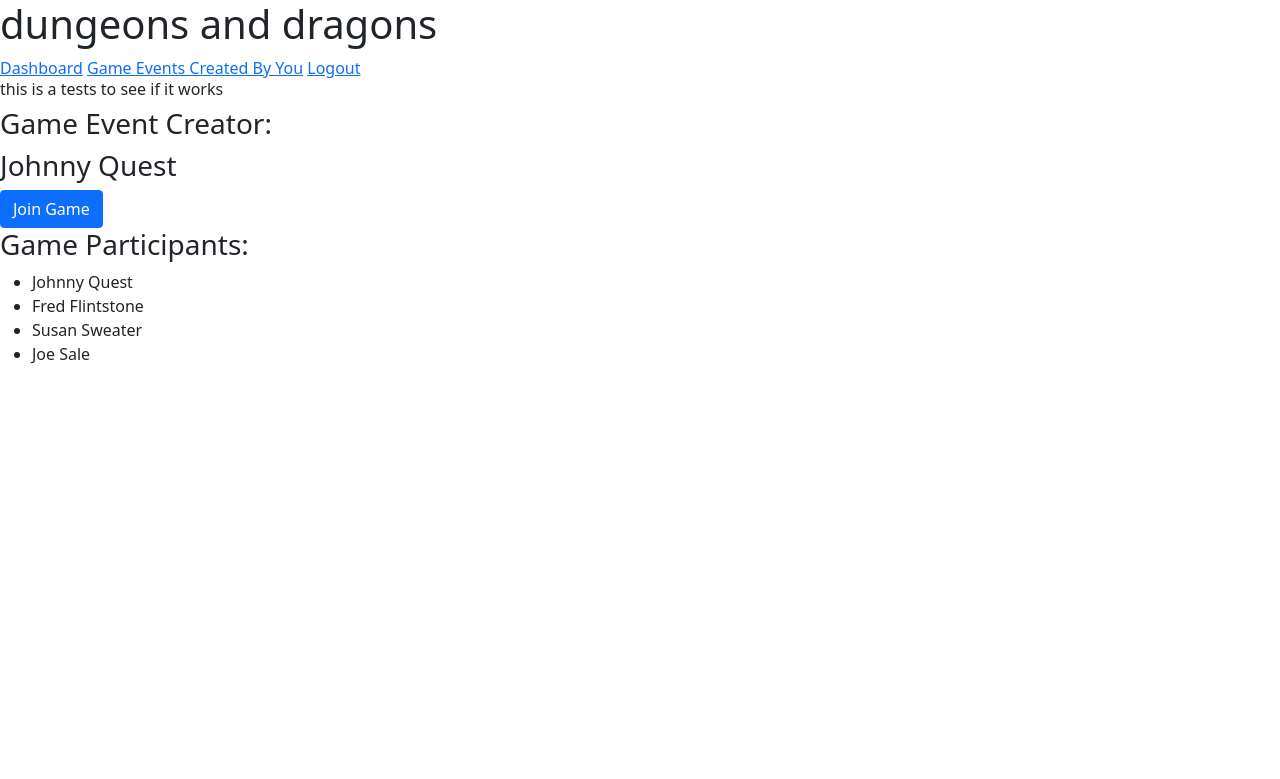
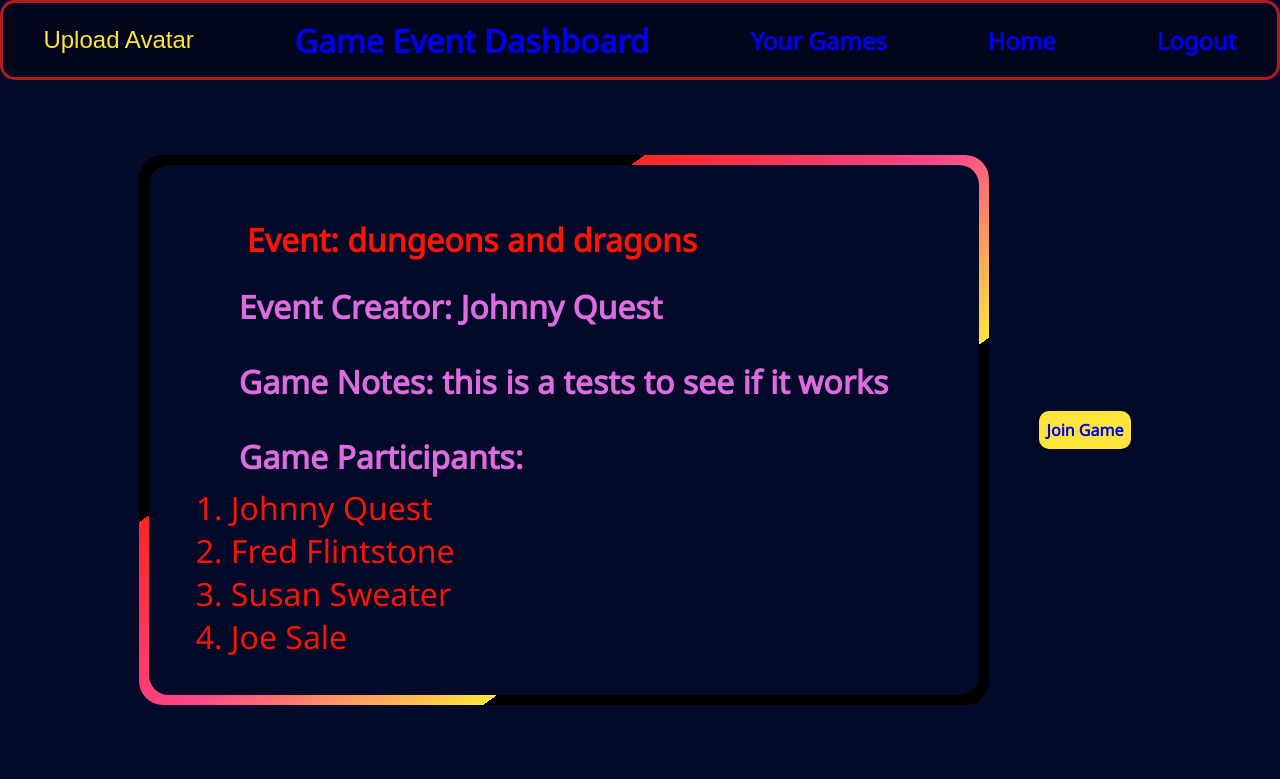
Before and after one commit to tootsie60/nerd2, a Django app: template nerdquest2/eventsApp/templates/one_game.html in a window 1280 px wide. Shown: the top 779 px of the page. Run offline with Django 3.2, Linux system fonts and the light colour scheme; the template is opened without the code that fills it: values that come from a table or form of the project are taken from there, others are empty; data comes from the database, SQL or seed files in the repository; some libraries are stand-ins or nearby versions.

Commit message:
One Game CSS

```diff
--- /dev/null
+++ b/nerdquest2/eventsApp/static/css/one_game.css
@@ -0,0 +1,264 @@
+@import url('https://fonts.googleapis.com/css2?family=Noto+Sans&display=swap');
+
+*
+{
+    margin: 0;
+    padding: 0;
+    box-sizing: border-box;
+    font-family: 'Noto Sans', sans-serif;
+}
+
+body {
+    overflow: hidden;
+    background: #020929;
+}
+
+.main-nav ul {
+    display: grid;
+    grid-gap: 20px;
+    padding: 0px;
+    list-style: none;
+    grid-template-columns: 1fr 2fr 1fr 1fr;
+    /*is the margin-right necessary?*/
+    /*margin-right: 10px;  */
+    display: flex;
+    justify-content: space-around;
+    align-items: center;
+    min-height: 10vh;
+    background: #01061d;
+    border: 3px solid rgba(255,37,37,0.7);
+    border-radius: 15px;
+}
+
+.main-nav ul li {
+    color: rgba(255,229,59,1);
+}
+
+.main-nav ul li:nth-child(1) {
+    font: 1.5em sans-serif;
+}
+
+.main-nav ul li:nth-child(2) {
+    font: 2em sans-serif;
+}
+
+.main-nav ul li:nth-child(3) {
+    font: 1.5em sans-serif;
+}
+
+.main-nav ul li:nth-child(4) {
+    font: 1.5em sans-serif;
+}
+
+.main-nav ul li:nth-child(5) {
+    font: 1.5em sans-serif;
+}
+
+.main-nav ul li:nth-child(6) {
+    font: 1.5em sans-serif;
+}
+
+.main-nav ul li:nth-child(2) a {
+    text-decoration: none;
+    color: purple transparent;
+    font-weight: bold;
+}
+
+.main-nav ul li:nth-child(3) a {
+    text-decoration: none;
+    color: purple transparent;
+    font-weight: bold;
+}
+
+.main-nav ul li:nth-child(4) a {
+    text-decoration: none;
+    color: purple transparent;
+    font-weight: bold;
+}
+
+.main-nav ul li:nth-child(5) a {
+    text-decoration: none;
+    color: purple transparent;
+    font-weight: bold;
+}
+
+.main-nav ul li:nth-child(6) a {
+    text-decoration: none;
+    color: purple transparent;
+    font-weight: bold;
+}
+
+.main-nav ul li:nth-child(2) a:hover{
+    color: rgba(252,69,140,1);
+}
+
+.main-nav ul li:nth-child(3) a:hover{
+    color: rgba(252,69,140,1);
+}
+
+.main-nav ul li:nth-child(4) a:hover{
+    color: rgba(252,69,140,1);
+}
+
+.main-nav ul li:nth-child(5) a:hover{
+    color: rgba(252,69,140,1);
+}
+
+.main-nav ul li:nth-child(6) a:hover{
+    color: rgba(252,69,140,1);
+}
+
+.heading {
+    margin: 10px;
+    display: grid;
+    align-items: center;
+    color: #ff1818;
+}
+
+.boxes {
+    display: flex;
+    flex-direction: row;
+    justify-content: center;
+    align-items: center;
+    min-height: 700px;
+}
+
+.box {
+    position: relative;
+    width: 850px;
+    height: 550px;
+    display: flex;
+    justify-content: center;
+    align-items: center;
+    background: black;
+    overflow: hidden;
+    border-radius: 24px;
+    margin: 20px;
+    padding: 10px;
+}
+
+.box::before {
+    content: '';
+    position: absolute;
+    width: 350px;
+    height: 300%;
+    background: linear-gradient(90deg, rgba(255,229,59,1) 0%, rgba(252,69,140,1) 50%, rgba(255,37,37,1) 100%);
+    animation: animate 4s linear infinite;
+}
+
+.box::after {
+    content: '';
+    position: absolute;
+    inset: 10px;
+    background: #020929;
+    border-radius: 20px;
+}
+@keyframes animate {
+    0%
+    {
+        transform: rotate(0deg);
+    }
+    100%
+    {
+        transform: rotate(360deg);
+    }
+}
+
+.box h1 {
+    position: relative;
+    color: #fa1404;
+    font-size: 2em;
+    padding: 0.5em;
+    z-index: 10;
+}
+
+.box h2 {
+    position: relative;
+    color: rgb(223, 108, 223);
+    font-size: 2em;
+    padding: 0.25em;
+    z-index: 10;
+}
+
+.box h3 {
+    position: relative;
+    color: #fa1404;
+    padding: 0.25em;
+    font-size: 2em;
+    z-index: 10;
+}
+
+.box ol {
+    position: relative;
+    color: #fa1404;
+    font-size: 2em;
+    z-index: 10;
+}
+
+.box ol li:nth-child() {
+    text-decoration: none;
+}
+
+/*.fauxBtn {
+    text-decoration: none;
+}*/
+
+.fauxBtn1 {
+    display: flex;
+    justify-content: center;
+    align-items: center;
+    position: relative;
+    background-color: rgba(255,229,59,1);
+    margin: 30px;
+    padding: 0.50em;
+    max-width: 150px;
+    border-radius: 10px;
+    text-decoration: none;
+    color: purple transparent;
+    font-weight: bold;
+}
+
+.fauxBtn2 {
+    display: flex;
+    justify-content: center;
+    align-items: center;
+    position: relative;
+    background-color: rgba(255,229,59,1);
+    margin: 30px;
+    padding: 0.50em;
+    max-width: 150px;
+    border-radius: 10px;
+    text-decoration: none;
+    color: purple transparent;
+    font-weight: bold;
+}
+
+.fauxBtn3 {
+    display: flex;
+    justify-content: center;
+    align-items: center;
+    position: relative;
+    background-color: rgba(255,229,59,1);
+    margin: 30px;
+    padding: 0.50em;
+    max-width: 150px;
+    border-radius: 10px;
+    text-decoration: none;
+    color: purple transparent;
+    font-weight: bold;
+}
+
+.fauxBtn4 {
+    display: flex;
+    justify-content: center;
+    align-items: center;
+    position: relative;
+    background-color: rgba(255,229,59,1);
+    margin: 30px;
+    padding: 0.50em;
+    max-width: 150px;
+    border-radius: 10px;
+    text-decoration: none;
+    color: purple transparent;
+    font-weight: bold;
+}
--- a/nerdquest2/eventsApp/templates/one_game.html
+++ b/nerdquest2/eventsApp/templates/one_game.html
@@ -5,46 +5,51 @@
     <head>
         <meta charset="UTF-8">
         <meta name="viewport" content="width=device-width, initial-scale=1.0">
-        <title>Game </title>
-        <link rel="stylesheet" href="{% static 'style.css ' %}">
-        <link rel="stylesheet" href="https://stackpath.bootstrapcdn.com/bootstrap/5.0.0-alpha1/css/bootstrap.min.css"
-            integrity="sha384-r4NyP46KrjDleawBgD5tp8Y7UzmLA05oM1iAEQ17CSuDqnUK2+k9luXQOfXJCJ4I" crossorigin="anonymous">
-        <script src="https://cdn.jsdelivr.net/npm/popper.js@1.16.0/dist/umd/popper.min.js"
-            integrity="sha384-Q6E9RHvbIyZFJoft+2mJbHaEWldlvI9IOYy5n3zV9zzTtmI3UksdQRVvoxMfooAo"
-            crossorigin="anonymous"></script>
-        <script src="https://stackpath.bootstrapcdn.com/bootstrap/5.0.0-alpha1/js/bootstrap.min.js"
-            integrity="sha384-oesi62hOLfzrys4LxRF63OJCXdXDipiYWBnvTl9Y9/TRlw5xlKIEHpNyvvDShgf/"
-            crossorigin="anonymous"></script>
+        <title>One Game </title>
+        <link rel="stylesheet" href="/static/css/one_game.css">
     </head>
 
     <body>
         <div id="container">
-            <div id="heading">
-                <h1>{{one_game.gameType}}</h1>
-                <a href="/games">Dashboard</a>
-                <a href="/yours">Game Events Created By You</a>
-                <a href="/logout">Logout</a>
+            <nav class="main-nav">
+                <ul>
+                    <li>Upload Avatar</li>
+                    <li><a href="/games">Game Event Dashboard</a></li>
+                    <li><a href="/yours">Your Games</a></li>
+                    <li><a href="/welcome">Home</a></li>
+                    <li><a href="/logout">Logout</a></li>
+                </ul>
+            </nav>
 
-            </div>
-            <h6>{{one_game.notes}}</h6>
-            <h3>Game Event Creator:</h3>
-            <h3>{{one_game.creator.first_name}} {{one_game.creator.last_name}}</h3>
-            {% if user in one_game.participants.all %}
-            <a class="btn btn-danger" href="/leave/{{one_game.id}}">Leave Game </a>
-            <a class="btn btn-primary" href="/edit/{{one_game.id}}">Edit Game</a>
-            <a class="btn btn-primary" href="/delete/{{one_game.id}}">Delete Game</a>
-            {% else %}
-            <a class="btn btn-primary" href="/join/{{one_game.id}}">Join Game</a>
+            <section class="boxes">
+                <div class="box">
+                    <div>
+                        <h1>Event: {{one_game.gameType}}</h1>
+                        <h2>Event Creator: {{one_game.creator.first_name}} {{one_game.creator.last_name}}</h2>
+                        <h3></h3>
+                        <h2>Game Notes: {{one_game.notes}}</h2>
+                        <h3></h3>
+                        <h2>Game Participants: </h2>
+                            <ol>
+                                {% for participant in one_game.participants.all %}
+                                <li>{{participant.first_name}} {{participant.last_name}}</li>
+                                {% endfor %}
+                            </ol>
+                    </div>
 
-            {% endif %}
-            <h3>Game Participants:</h3>
-            <ul>
-                {% for participant in one_game.participants.all %}
-                <li>{{participant.first_name}} {{participant.last_name}}</li>
-                {% endfor %}
-            </ul>
+                </div>
+                <div>
+                    {% if user in one_game.participants.all %}
+
+                    <a class="fauxBtn1" href="/leave/{{one_game.id}}">Leave Game </a>
+                    <a class="fauxBtn2" href="/edit/{{one_game.id}}">Edit Game</a>
+                    <a class="fauxBtn3" href="/delete/{{one_game.id}}">Delete Game</a>
+                    {% else %}
+                    <a class="fauxBtn4" href="/join/{{one_game.id}}">Join Game</a>
+                    {% endif %}
+                </div>
+
+            </section>
         </div>
-
     </body>
-
 </html>
```
